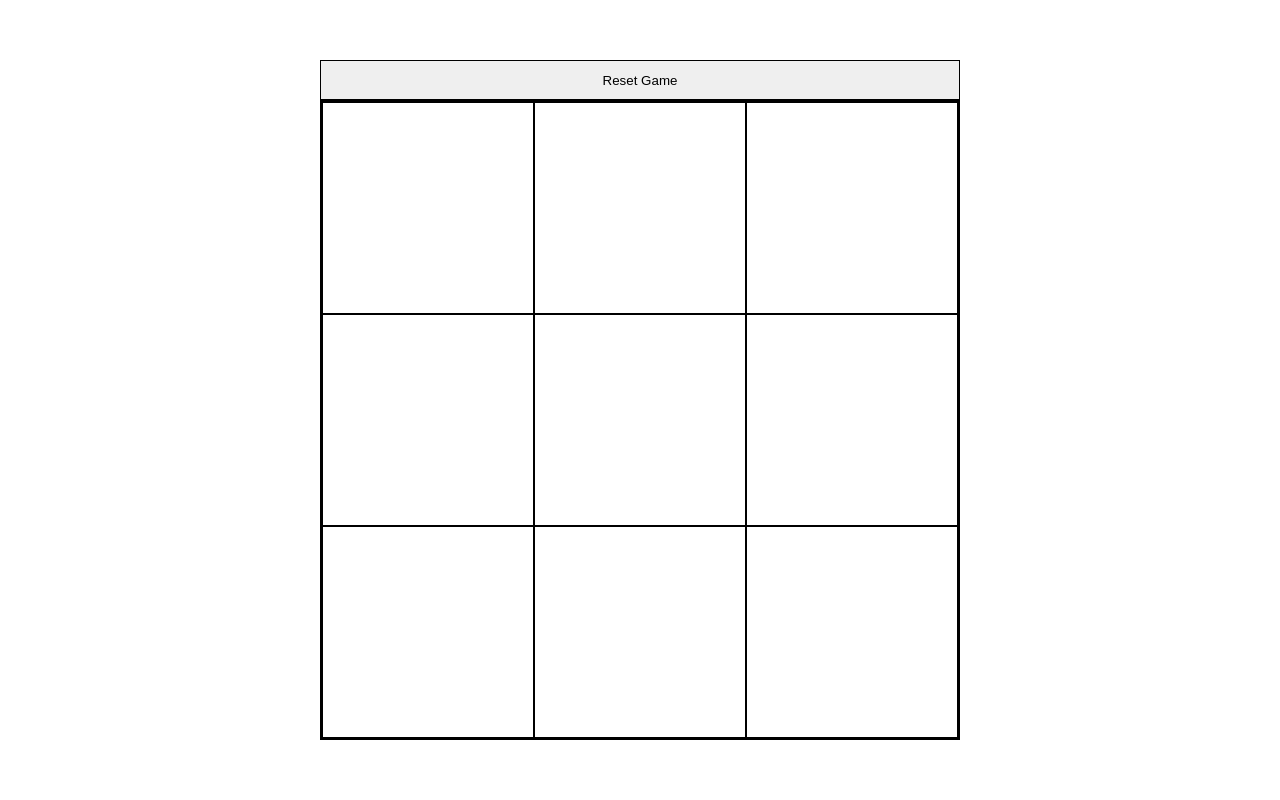
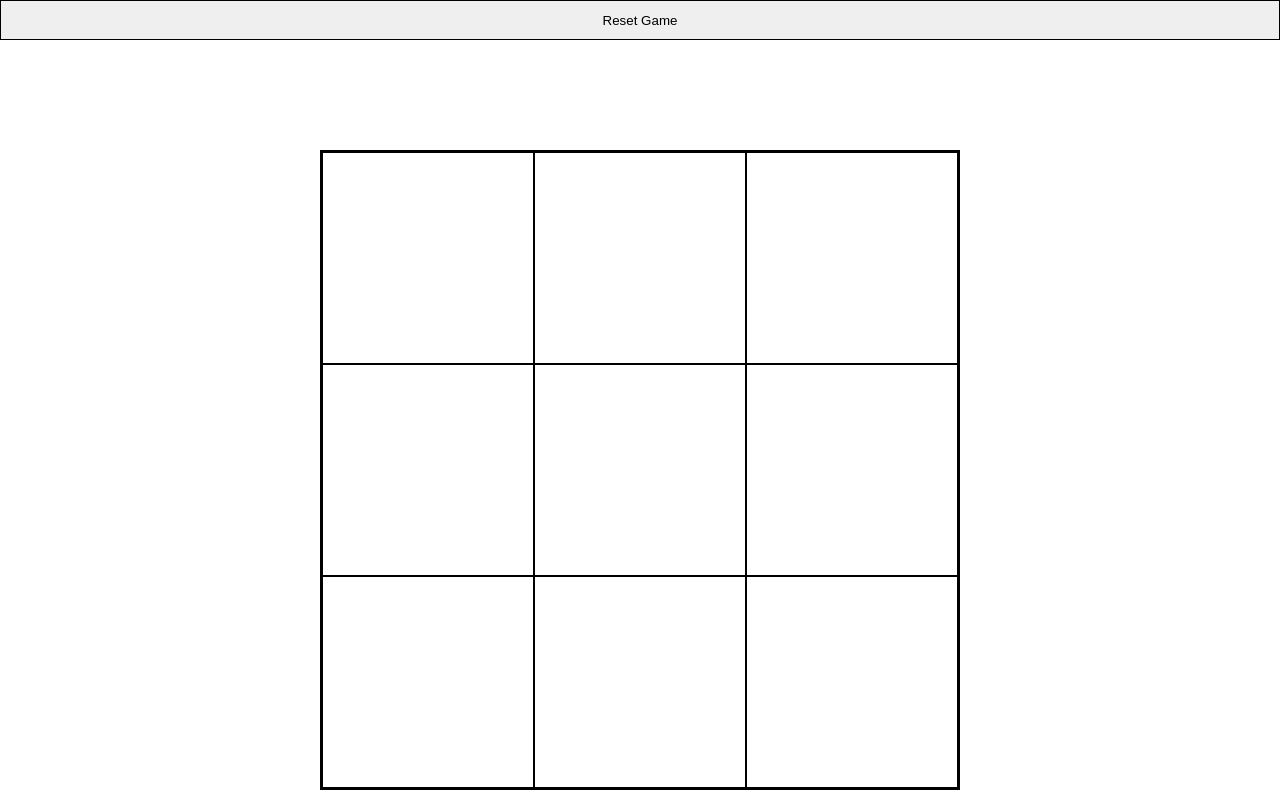
Before and after one commit to rad12000/JS-In-A-Week, a plain HTML site: page 5 - Tic-Tac-Toe/complete/index.html in a window 1280 px wide. Drawn offline with Linux system fonts and the light colour scheme.

Commit message:
Some changes to final

```diff
--- a/5 - Tic-Tac-Toe/complete/index.css
+++ b/5 - Tic-Tac-Toe/complete/index.css
@@ -14,8 +14,12 @@ body {
 }
 
 .menu-bar {
-    width: 50vw;
+    position: fixed;
+    top: 0px;
+    left: 0px;
+    width: 100vw;
     height: 40px;
+    text-align: center;
 }
 
 button {
@@ -25,11 +29,13 @@ button {
 }
 
 #tic-tac-toe-box {
-    width: 50vw;
-    height: 50vw;
+    width: 80vw;
+    height: 80vw;
     border: solid black 2px;
     display: flex;
     flex-direction: column;
+    position: fixed;
+    bottom: 10px;
 }
 
 .row {
@@ -50,7 +56,7 @@ button {
     content: "";
     border: solid red 3px;
     display: flex;
-    width: calc(50vw / 3 * 0.5);
+    width: calc(80vw / 3 * 0.5);
     transform: rotate(45deg);
     align-items: center;
     justify-content: center;
@@ -61,7 +67,7 @@ button {
     content: "";
     border: solid red 3px;
     display: flex;
-    width: calc(50vw / 3 * 0.5);
+    width: calc(80vw / 3 * 0.5);
     transform: rotate(-45deg);
     align-items: center;
     justify-content: center;
@@ -72,10 +78,28 @@ button {
     content: "";
     border: solid blue 3px;
     display: flex;
-    width: calc(50vw / 3 * 0.5);
-    height: calc(50vw / 3 * 0.5);
+    width: calc(80vw / 3 * 0.5);
+    height: calc(80vw / 3 * 0.5);
     align-items: center;
     justify-content: center;
     position: absolute;
     border-radius: 100%;
 }
+
+.x-mark.by-height::before {
+    width: calc(80vh / 3 * 0.5);
+}
+
+.x-mark.by-height::after {
+    width: calc(80vh/ 3 * 0.5);
+}
+
+.o-mark.by-height::after {
+    width: calc(80vh / 3 * 0.5);
+    height: calc(80vh / 3 * 0.5);
+}
+
+#tic-tac-toe-box.by-height {
+    width: 80vh;
+    height: 80vh;
+}
--- a/5 - Tic-Tac-Toe/complete/index.html
+++ b/5 - Tic-Tac-Toe/complete/index.html
@@ -31,7 +31,33 @@
 
         <script src="./tic-tac-toe.js"></script>
         <script>
-            window.addEventListener('load', () => addBoxClickEventListeners());
+            window.addEventListener('load', () => {
+                addBoxClickEventListeners();
+                resizeBox();
+            });
+
+            window.addEventListener('resize', () => resizeBox())
+
+            function resizeBox() {
+                const height = window.innerHeight;
+                const width = window.innerWidth;
+                const cols = document.getElementsByClassName("col");
+                const box = document.getElementById("tic-tac-toe-box");
+
+                if (height < width) {
+                    for (const col of cols) {
+                        col.classList.add("by-height")
+                    }
+
+                    box.classList.add("by-height");
+                } else {
+                    for (const col of cols) {
+                        col.classList.remove("by-height")
+                    }
+
+                    box.classList.remove("by-height");
+                }
+            }
 
             function addBoxClickEventListeners() {
                 const boxes = document.getElementsByClassName("col");
@@ -92,6 +118,8 @@
                         column.className = `col ${markClass}`;
                     }
                 }
+
+                resizeBox();
             }
 
             function getClass(mark) {
--- a/5 - Tic-Tac-Toe/start/index.css
+++ b/5 - Tic-Tac-Toe/start/index.css
@@ -14,8 +14,12 @@ body {
 }
 
 .menu-bar {
-    width: 50vw;
+    position: fixed;
+    top: 0px;
+    left: 0px;
+    width: 100vw;
     height: 40px;
+    text-align: center;
 }
 
 button {
@@ -25,11 +29,13 @@ button {
 }
 
 #tic-tac-toe-box {
-    width: 50vw;
-    height: 50vw;
+    width: 80vw;
+    height: 80vw;
     border: solid black 2px;
     display: flex;
     flex-direction: column;
+    position: fixed;
+    bottom: 10px;
 }
 
 .row {
@@ -50,7 +56,7 @@ button {
     content: "";
     border: solid red 3px;
     display: flex;
-    width: calc(50vw / 3 * 0.5);
+    width: calc(80vw / 3 * 0.5);
     transform: rotate(45deg);
     align-items: center;
     justify-content: center;
@@ -61,7 +67,7 @@ button {
     content: "";
     border: solid red 3px;
     display: flex;
-    width: calc(50vw / 3 * 0.5);
+    width: calc(80vw / 3 * 0.5);
     transform: rotate(-45deg);
     align-items: center;
     justify-content: center;
@@ -72,10 +78,28 @@ button {
     content: "";
     border: solid blue 3px;
     display: flex;
-    width: calc(50vw / 3 * 0.5);
-    height: calc(50vw / 3 * 0.5);
+    width: calc(80vw / 3 * 0.5);
+    height: calc(80vw / 3 * 0.5);
     align-items: center;
     justify-content: center;
     position: absolute;
     border-radius: 100%;
 }
+
+.x-mark.by-height::before {
+    width: calc(80vh / 3 * 0.5);
+}
+
+.x-mark.by-height::after {
+    width: calc(80vh/ 3 * 0.5);
+}
+
+.o-mark.by-height::after {
+    width: calc(80vh / 3 * 0.5);
+    height: calc(80vh / 3 * 0.5);
+}
+
+#tic-tac-toe-box.by-height {
+    width: 80vh;
+    height: 80vh;
+}
```
Also changed, not shown: 5 - Tic-Tac-Toe/start/index.html (+29 -1 lines).
